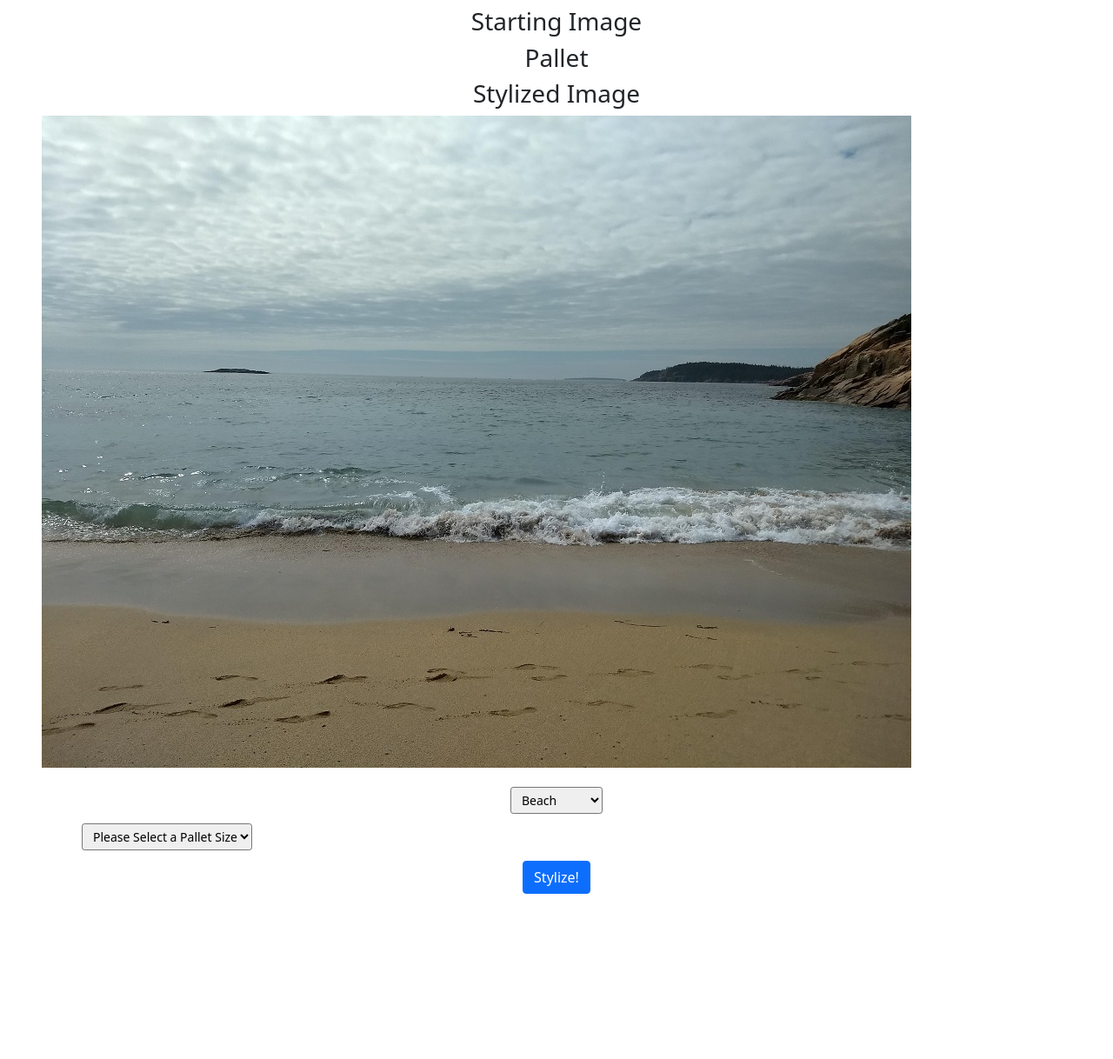
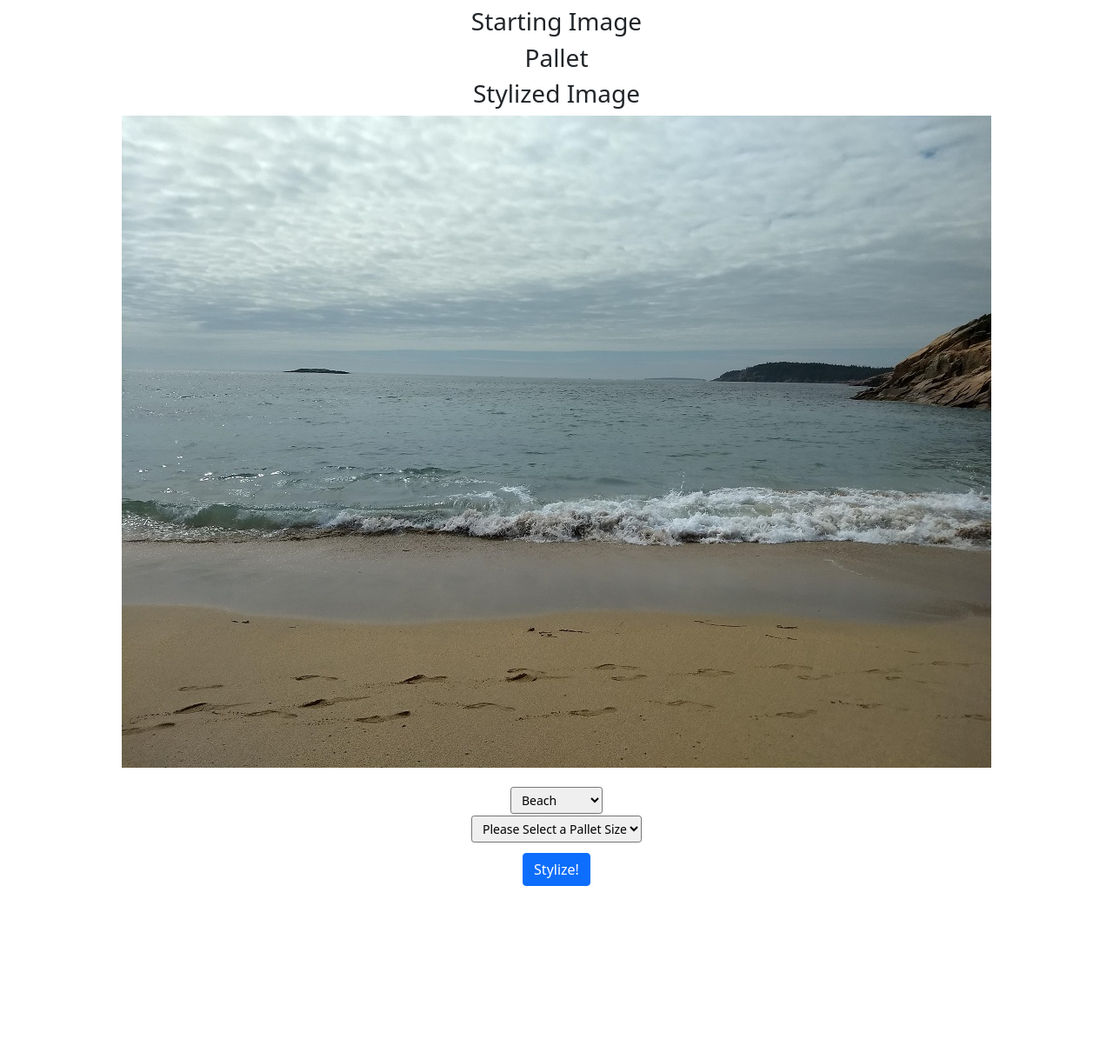
Before and after one commit to TBennur/website, a Flask app: page /stylizer in a window 1280 px wide. Shown: the part 56-1274 px from the top of the page at 87% size. Run offline with Flask 2, Linux system fonts and the light colour scheme; parts of the project's set-up code (start-up, migrations or seed data) failed here and were passed over; some libraries are stand-ins or nearby versions.

Commit message:
Fixed Centering (Yet Again)

```diff
--- a/website/templates/stylizer.html
+++ b/website/templates/stylizer.html
@@ -144,7 +144,7 @@
 
                 <div class = "col-xxl-5">
 
-                    <div class='container align-top stylizer-image float-start'>
+                    <div class='container align-top stylizer-image text-center'>
                         <img id = "unstyled-image" src="{{ url_for('static',     filename='defaultFiles/Images/beach.jpg') }}" class="img-fluid stylized-image center">
                     </div>
 
@@ -168,7 +168,7 @@
                 </div>
 
                 <div class="col-xxl-2">
-                    <div class='container align-top'>
+                    <div class='container-fluid align-top d-flex justify-content-center'>
                         <form>
                             <select onchange="generate_secondary_dropdown()" id="pallet-primary" class="form-select-sm primary-pallet" aria-label="Default select example">
                                 <option selected>Please Select a Pallet Size</option>
@@ -196,7 +196,7 @@
                 </div>
 
                 <div class = "col-xxl-5">
-                    <div class='container align-top stylizer-image float-start'>
+                    <div class='container align-top stylizer-image text-center'>
                         <img id = "styled-image" src="{{ url_for('static',     filename='defaultFiles/Images/beach.jpg') }}" class="img-fluid styled-image center">
                     </div>
                 </div>
```
